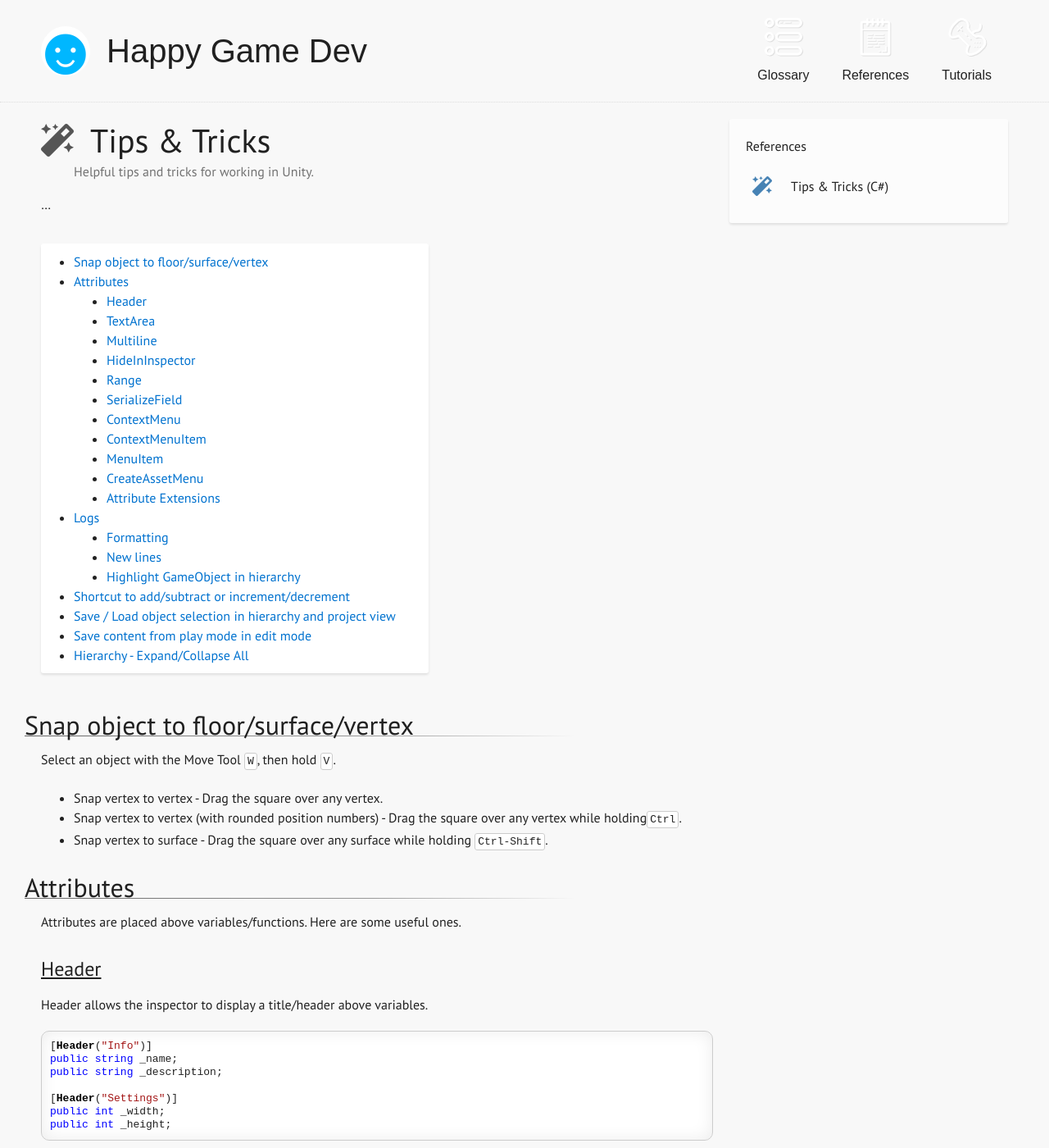
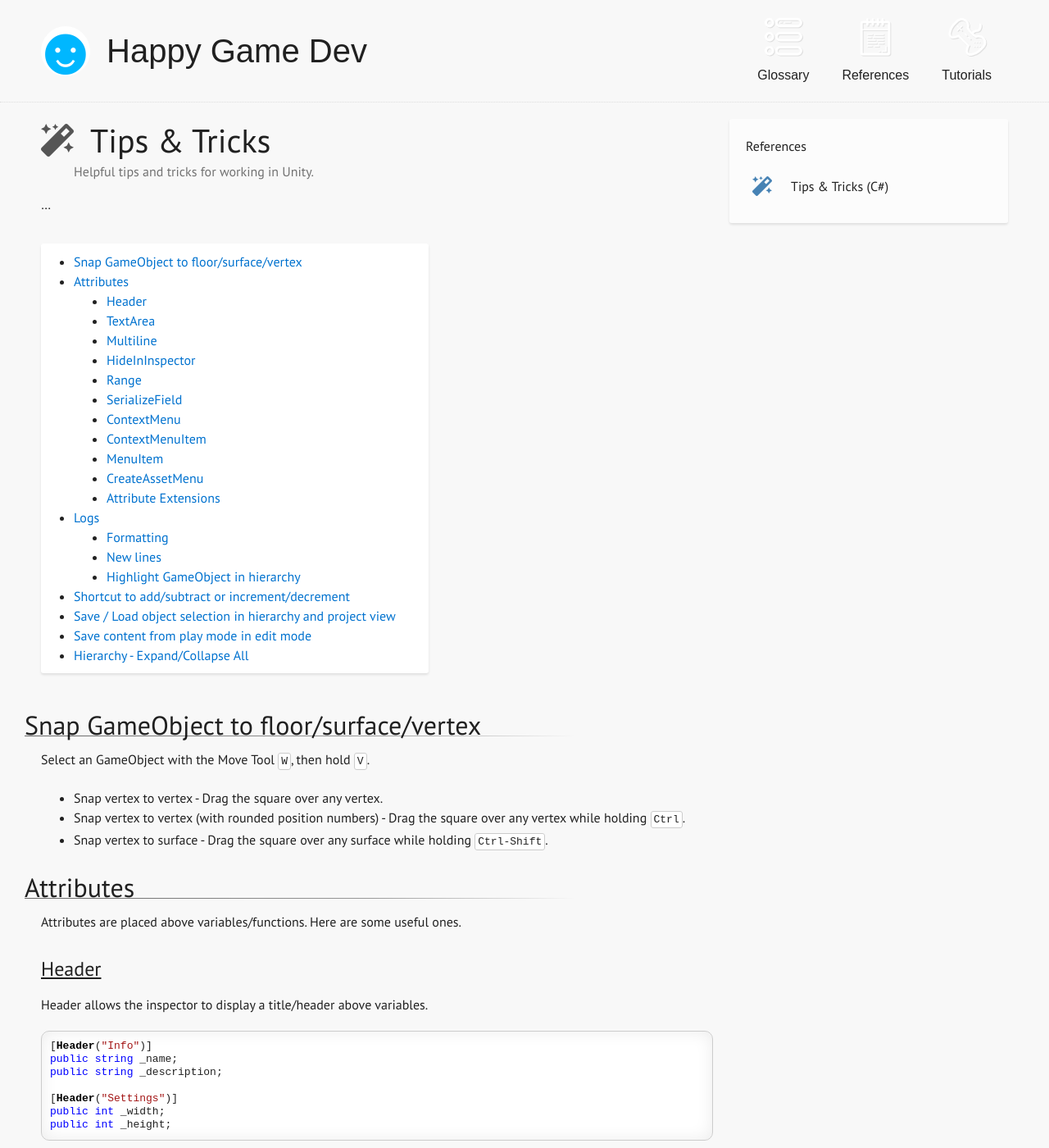
Before and after one commit to st4rdog/st4rdog.github.io, a Jekyll site: the page built from _references/unity/tips-and-tricks.md, in a window 1280 px wide and 1400 px high. Shown: the whole window at 82% size. Built offline with Jekyll 4.4.1, drawn with Linux system fonts in a browser that asks for light colours; some web fonts are replaced.

Commit message:
Update tips-and-tricks.md

```diff
--- a/_references/unity/tips-and-tricks.md
+++ b/_references/unity/tips-and-tricks.md
@@ -26,12 +26,12 @@ isPublic : true
 * TOC
 {:toc}
 
-## Snap object to floor/surface/vertex
+## Snap GameObject to floor/surface/vertex
 
-Select an object with the Move Tool `W`, then hold `V`.
+Select an GameObject with the Move Tool `W`, then hold `V`.
 
 - Snap vertex to vertex - Drag the square over any vertex.
-- Snap vertex to vertex (with rounded position numbers) - Drag the square over any vertex while holding`Ctrl`.
+- Snap vertex to vertex (with rounded position numbers) - Drag the square over any vertex while holding `Ctrl`.
 - Snap vertex to surface - Drag the square over any surface while holding `Ctrl-Shift`.
 
 ## Attributes
```
